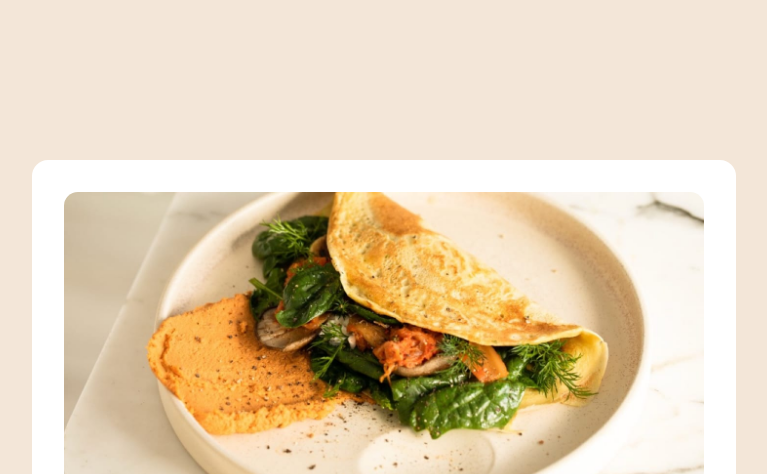
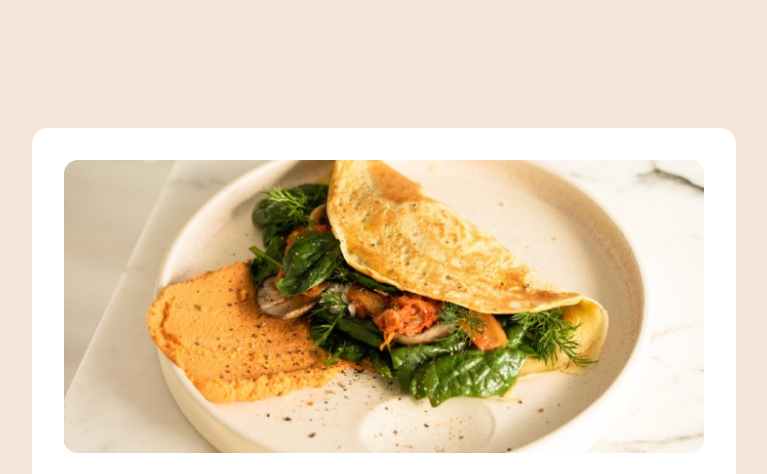
Before and after one commit to Yemima20/recipe-page, a plain HTML site: page index.html in a window 1280 px wide. Shown: the top 474 px of the page, without its empty margins (256-1023 px from the left). Drawn offline with Linux system fonts and the light colour scheme.

Commit message:
fixing layout gap

```diff
--- a/style.css
+++ b/style.css
@@ -164,7 +164,7 @@ article {
 
 @media (min-width: 44rem) {
   body {
-    gap: 10rem;
+    gap: 8rem;
     background-color: var(--Stone-100);
   }
   article {
```
